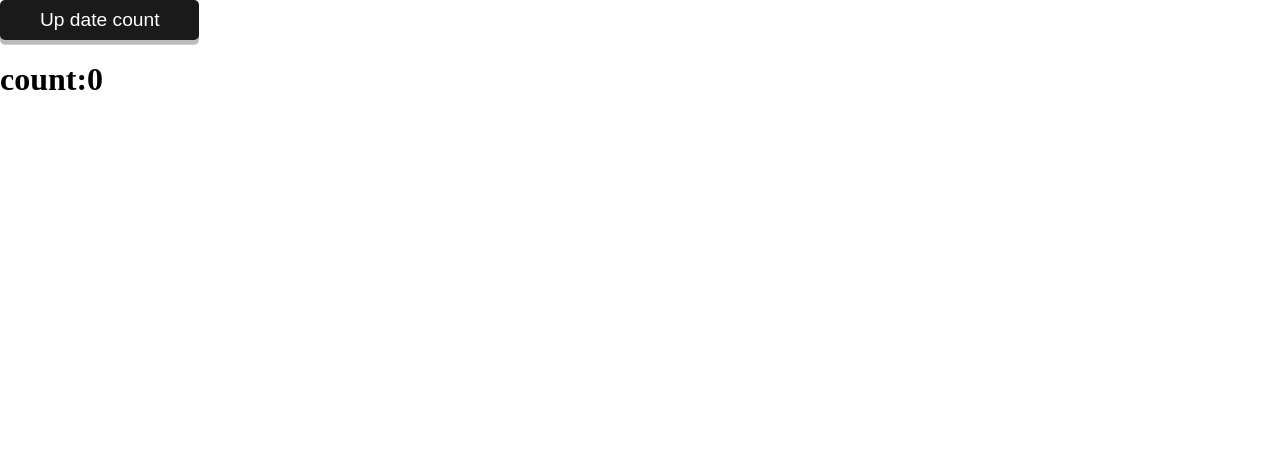
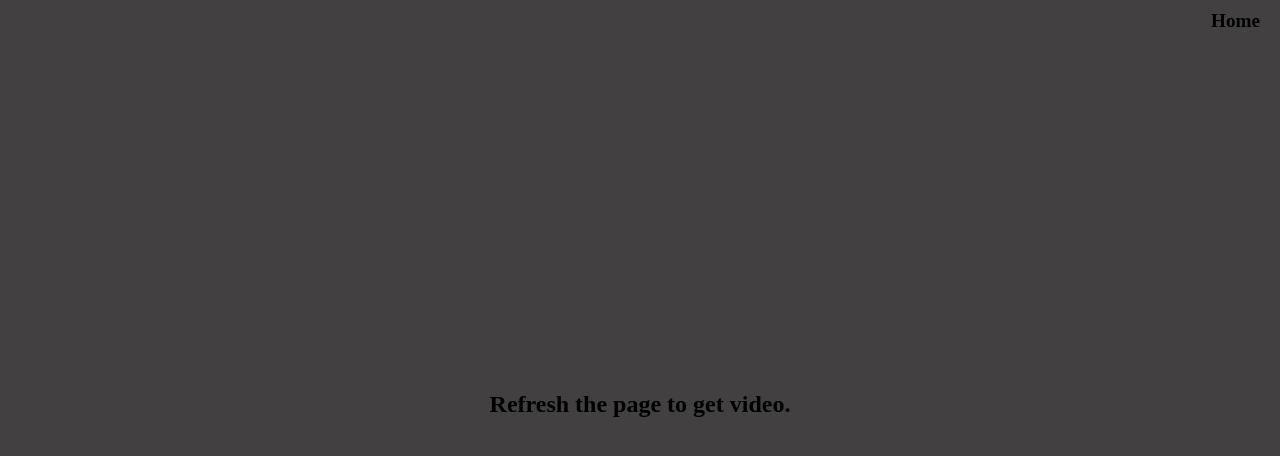
Before and after one commit to Narinder84/dream-projects, a React (Create React App) app: page /picture in a window 1280 px wide. Shown: the top 456 px of the page. Built offline with nearby package versions, Linux system fonts and the light colour scheme.

Commit message:
picture in picture project complete

```diff
--- /dev/null
+++ b/src/components/pictureInPicture/picture.utills.js
@@ -0,0 +1,9 @@
+/** @format */
+
+export const selectMediaStream = async () => {
+	try {
+		return await navigator.mediaDevices.getDisplayMedia();
+	} catch (error) {
+		console.log('Some thing wrong ', error);
+	}
+};
--- a/src/components/pictureInPicture/pictureInPicture.js
+++ b/src/components/pictureInPicture/pictureInPicture.js
@@ -1,23 +1,66 @@
 /** @format */
 import React from 'react';
+import { selectMediaStream } from './picture.utills';
+
+import './pictureain.style.css';
+
 class Picture extends React.Component {
 	constructor(props) {
 		super(props);
 		this.state = {
-			count: 0,
+			ready: false,
 		};
+		this.video = React.createRef();
 	}
-	updateCount = () => {
-		this.setState({ count: this.state.count + 1 }, () => {});
 
-		this.setState({ count: this.state.count + 1 });
+	async componentDidMount() {
+		const mediaStream = await selectMediaStream();
+		if (mediaStream) {
+			this.video.current.srcObject = mediaStream;
+			return this.setState({ ready: true });
+		}
+		this.setState({ ready: false });
+	}
+	handleLoad = () => {
+		this.video.current.play();
 	};
-
+	handleClick = () => {
+		const videoElm = document.getElementById('video');
+		videoElm.requestPictureInPicture();
+	};
 	render() {
 		return (
-			<div>
-				<button onClick={this.updateCount}>Up date count</button>
-				<h1>count:{this.state.count}</h1>
+			<div className='picture-page'>
+				<div className='home-container'>
+					<a href='/'>Home</a>
+				</div>
+				<div className='picture-container'>
+					{this.state.ready ? (
+						<>
+							<h2>
+								If their is no shearing refresh the page to start sharing.
+							</h2>
+							<h2>Else click on start button to start Picture in Picture.</h2>
+
+							<div className='btn-container'>
+								<button className='btn' onClick={this.handleClick}>
+									{' '}
+									Start
+								</button>
+							</div>
+						</>
+					) : (
+						<h2>Refresh the page to get video.</h2>
+					)}
+					<video
+						ref={this.video}
+						hidden
+						id='video'
+						controls
+						height='360px'
+						width='640px'
+						onLoadedMetadata={this.handleLoad}></video>
+				</div>
 			</div>
 		);
 	}
--- /dev/null
+++ b/src/components/pictureInPicture/pictureain.style.css
@@ -0,0 +1,22 @@
+/** @format */
+
+.picture-page {
+	box-sizing: border-box;
+	background-color: rgb(66, 64, 64);
+	min-height: 100vh;
+	display: flex;
+	flex-direction: column;
+}
+.picture-container {
+	height: 93vh;
+	display: flex;
+	justify-content: center;
+	align-items: center;
+	flex-direction: column;
+}
+.btn-container {
+	border-radius: 7px;
+	border: 1px solid black;
+	padding: 15px;
+	box-shadow: inset 2px 2px rgb(83, 82, 82);
+}
--- a/src/components/quoteGenerator/quoteGenerator.component.js
+++ b/src/components/quoteGenerator/quoteGenerator.component.js
@@ -46,12 +46,15 @@ class QuoteGenerator extends React.Component {
 							{/* --------------------Buttons--------------------- */}
 							<div className='button-container'>
 								<button
-									className='twitter-button'
+									className=' btn twitter-button'
 									id='twitter'
 									title='This is Twitter'>
 									<i className='fab fa-twitter'></i>
 								</button>
-								<button id='new-quote' onClick={this.handleClick}>
+								<button
+									className='btn'
+									id='new-quote'
+									onClick={this.handleClick}>
 									New Quote
 								</button>
 							</div>
--- a/src/components/quoteGenerator/quoteGenerator.style.css
+++ b/src/components/quoteGenerator/quoteGenerator.style.css
@@ -78,7 +78,7 @@
 	justify-content: space-between;
 }
 
-button {
+.btn {
 	border: none;
 	cursor: pointer;
 	border-radius: 5px;
@@ -88,19 +88,19 @@ button {
 	padding: 0.5rem 2.5rem;
 	height: 2.5rem;
 	font-size: 1.2rem;
-	box-shadow: 0 0.3rem rgba(153, 152, 152, 0.65);
+	box-shadow: 0 0.2rem rgba(153, 152, 152, 0.65);
 }
-button:hover {
+.btn:hover {
 	filter: brightness(110%);
 }
-button:active {
+.btn:active {
 	transform: translate(0, 0.03rem);
 	box-shadow: 0 0.1rem rgb(121, 121, 121, 0.65);
 }
-button.twitter-button {
+.btn.twitter-button {
 	font-size: 1.2rem;
 }
-button.twitter-button:hover {
+.btn.twitter-button:hover {
 	color: rgb(21, 23, 32);
 }
 #twitter:hover {
```
